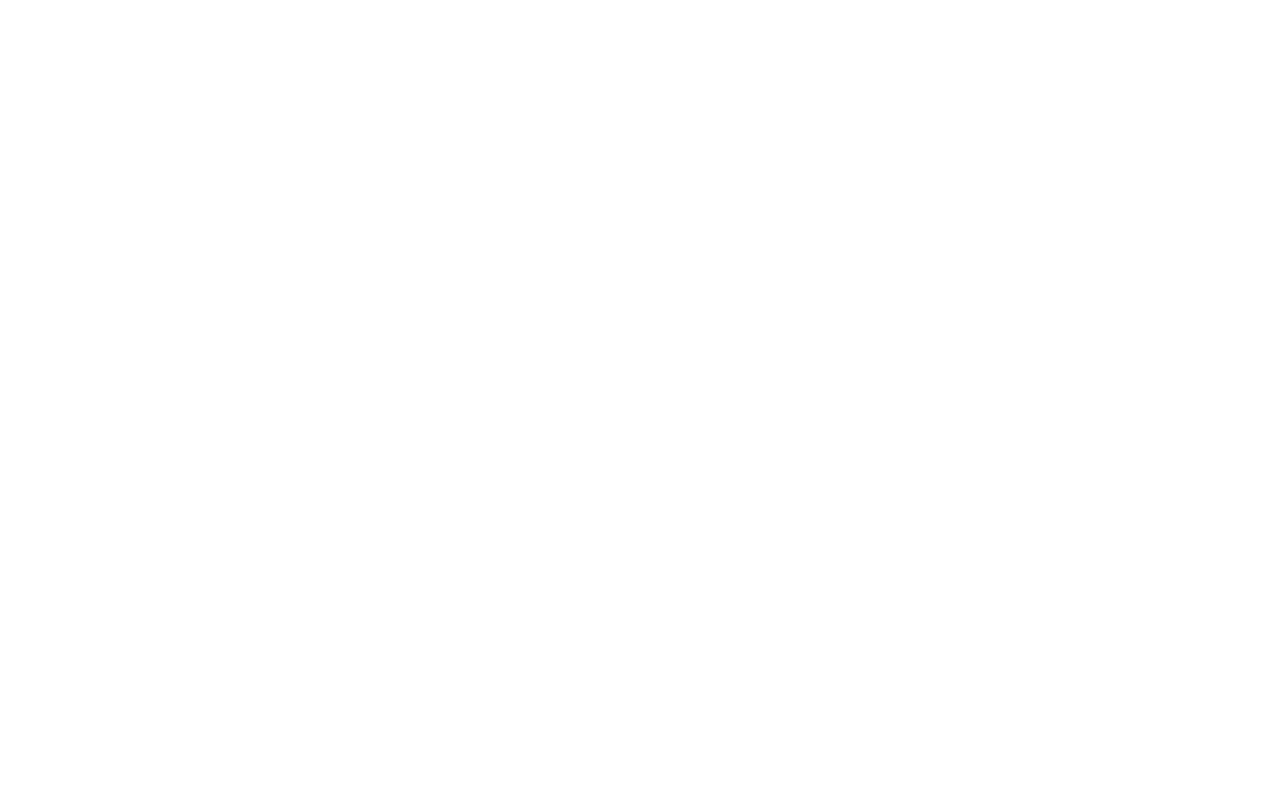
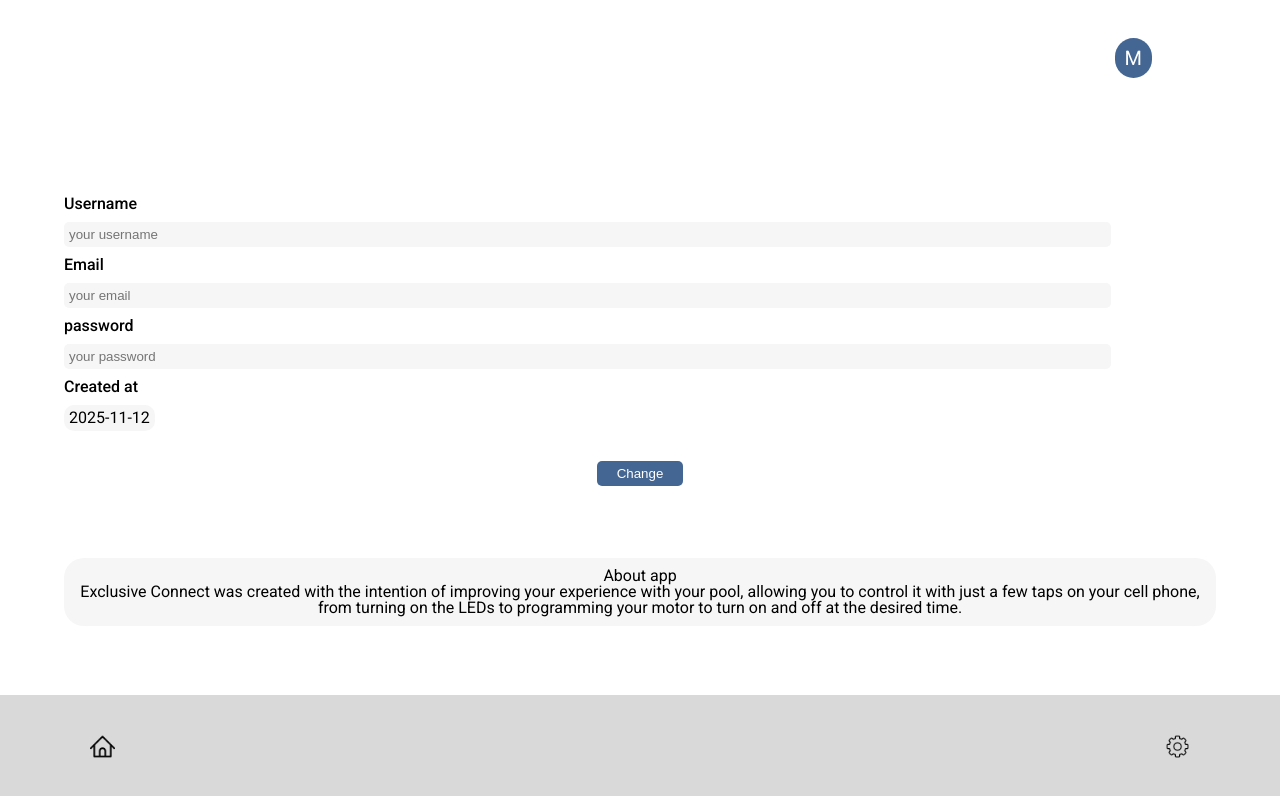
Before and after one commit to Miguel00Roza/Frontend-exclusiveConnect, a Vue app in the folder Frontend-ExclusiveConnect/: page /profilePage in a window 1280 px wide. Before the commit this address had no page. Shown: the top 796 px of the page. Built offline with nearby package versions, Linux system fonts and the light colour scheme.

Commit message:
Feat: add profile page and route; update nav component to include dynamic class

```diff
--- a/Frontend-ExclusiveConnect/src/components/nav.vue
+++ b/Frontend-ExclusiveConnect/src/components/nav.vue
@@ -1,14 +1,22 @@
 <script setup>
+
+const props = defineProps({
+    hello: {
+        type: Boolean,
+        default: false
+    }
+})
 let nomeUsuario = "Miguel";
 let inicialUsuario = nomeUsuario[0];
+
 </script>
 <template>
-    <nav>
-        <div class="hello">
+    <nav :class="props.hello ? 'show' : 'dont'">
+        <div :class="props.hello ? 'hello' : 'noHello'">
             <p>Olá, {{ nomeUsuario }}</p>
         </div>
         <div class="user">
-            <router-link>{{ inicialUsuario }}</router-link>
+            <router-link to="/profilePage">{{ inicialUsuario }}</router-link>
         </div>
     </nav>
 </template>
@@ -18,22 +26,32 @@
     justify-content: space-between;
     padding: 3vw 10vw;
     align-items: center;
+
     & .hello {
         background-color: #446692;
         padding: 10px 20px;
         border-radius: 10px;
+
         & p {
             color: white;
         }
     }
+    & .noHello {
+        display: none;
+    }
+
     & .user {
         background-color: #446692;
         padding: 10px;
         border-radius: 200px;
+
         & a {
             color: white;
             font-size: 20px;
         }
     }
 }
+.dont {
+    justify-content: end;
+}
 </style>
--- a/Frontend-ExclusiveConnect/src/router/index.js
+++ b/Frontend-ExclusiveConnect/src/router/index.js
@@ -7,6 +7,7 @@
 import ledPage from '../views/ledPage.vue';
 import devPage from '../views/devPage.vue';
 import heaterPage from '../views/heaterPage.vue';
+import profilePage from '../views/profilePage.vue';
 
 // Routes
 const routes = [
@@ -40,6 +41,11 @@
     name: 'heaterControl',
     component: heaterPage
   },
+  {
+    path: '/profilePage',
+    name: 'profilePage',
+    component: profilePage
+  }
 ];
 
 // 3. Crie a instância do roteador
--- a/Frontend-ExclusiveConnect/src/views/indexPage.vue
+++ b/Frontend-ExclusiveConnect/src/views/indexPage.vue
@@ -6,7 +6,7 @@
 </script>
 <template>
     <div class="contents">
-    <navPages />
+    <navPages :hello=true />
     <main>
     <div class="details">
         <h1>Detalhes gerais</h1>
--- /dev/null
+++ b/Frontend-ExclusiveConnect/src/views/profilePage.vue
@@ -0,0 +1,98 @@
+<script setup>
+import navPage from '@/components/nav.vue'
+import footerPage from '@/components/footer.vue'
+
+let created_at = "2025-11-12"
+</script>
+<template>
+<div class="content">
+    <navPage />
+    <div class="container">
+        <form action="#">
+            <label for="username">Username</label>
+            <input type="text" placeholder="your username" id="username">
+            <label for="gmail">Email</label>
+            <input type="email" placeholder="your email" id="gmail">
+            <label for="password">password</label>
+            <input type="password" placeholder="your password" id="password">
+            <div class="joined">
+                <h3>Created at</h3>
+                <p>{{ created_at }}</p>
+            </div>
+            <div class="btnContainer">
+            <button type="submit">Change</button>
+            </div>
+        </form>
+        <div class="about">
+            <h2>About app</h2>
+            <p>Exclusive Connect was created with the intention of improving your experience with your pool, allowing you to control it with just a few taps on your cell phone, from turning on the LEDs to programming your motor to turn on and off at the desired time.</p>
+        </div>
+    </div>
+    <footerPage />
+</div>
+</template>
+<style scoped lang="scss">
+.content {
+    min-height: 100vh;
+    display: flex;
+    flex-direction: column;
+}
+.container {
+    flex-grow: 1;
+}
+
+/*-----form----*/
+.container {
+    padding: 3vw 5vw;
+    display: flex;
+    flex-direction: column;
+    justify-content: space-around;
+    & form {
+        & label {
+            display: block;
+            margin: 10px 0 10px 0;
+            font-weight: 500;
+        }
+        & input {
+            width: 90%;
+            padding: 5px;
+            border: none;
+            border-radius: 5px;
+            background-color: #F6F6F6;
+        }
+        & .joined {
+            margin: 10px 0 10px 0;
+            & h3 {
+                font-weight: 500;
+                margin-bottom: 10px;
+            }
+            & p {
+                background-color: #F6F6F6;
+                width: fit-content;
+                padding: 5px;
+                border-radius: 10px;
+            }
+        }
+        & .btnContainer {
+            width: 100%;
+            display: flex;
+            justify-content: center;
+        }
+        & button {
+            margin-top: 20px;
+            background-color: $default-blue;
+            color: white;
+            border: none;
+            padding: 5px 20px;
+            border-radius: 5px;
+        }
+    }
+    & .about {
+        text-align: center;
+        margin-top: 10px;
+        background-color: #F6F6F6;
+        padding: 10px;
+        border-radius: 20px;
+    }
+}
+</style>
```
Lines whose indentation alone changed are shown as unchanged.
